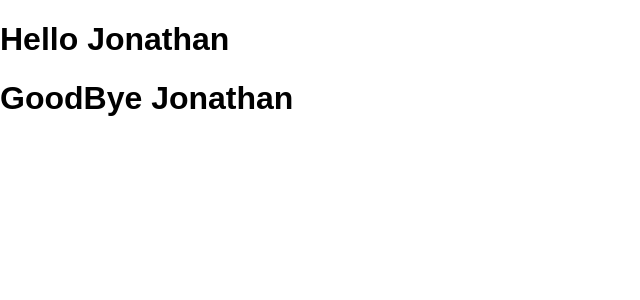
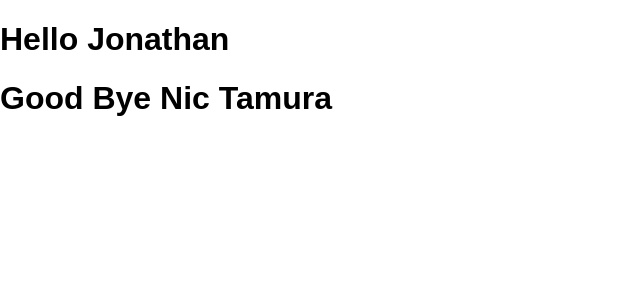
Before and after one commit to rdeepk/brainstation-random, a React (Create React App) app in the folder react_demo/: page / in a window 1280 px wide. Shown: the top 300 px of the page, without its empty margins (0-640 px from the left). Built offline with nearby package versions, Linux system fonts and the light colour scheme.

Commit message:
include how to use other components into a component

```diff
--- a/react_demo/src/Greeting.js
+++ b/react_demo/src/Greeting.js
@@ -1,12 +1,14 @@
 import React from 'react';
+import Hello from './Hello';
+import GoodBye from './GoodBye';
 
 class Greeting extends React.Component {
     render() {
         let name = 'Jonathan'
         return (
             <div>
-                <h1>Hello {name}</h1>
-                <h1>GoodBye {name}</h1>
+                <Hello name={name} />
+                <GoodBye firstName='Nic' lastName='Tamura'/>
             </div>
         )
     }
```
